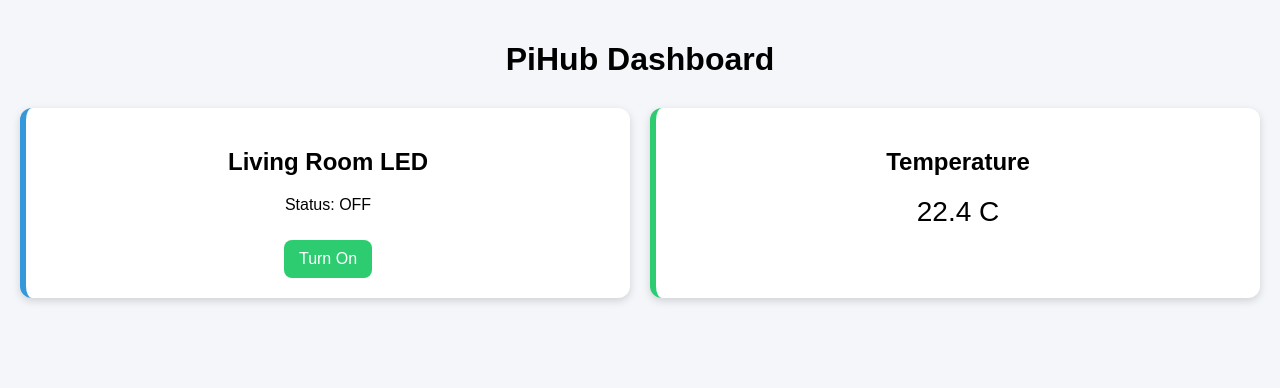
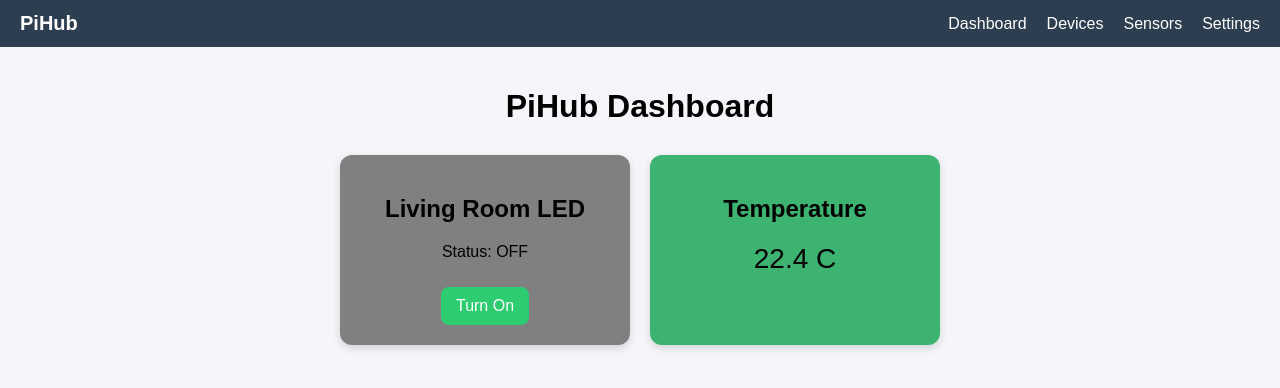
Before and after one commit to Tremainm/PiHub-FYP2025, a React (Create React App) app in the folder frontend/: page / in a window 1280 px wide. Shown: the top 388 px of the page. Built offline with nearby package versions, Linux system fonts and the light colour scheme.

Commit message:
Modified tile styling, added Menu bar template

```diff
--- a/frontend/package.json
+++ b/frontend/package.json
@@ -8,6 +8,7 @@
     "loader-utils": "3.2.1",
     "react": "18.2.0",
     "react-dom": "18.2.0",
+    "react-router-dom": "^7.9.5",
     "react-scripts": "5.0.1"
   },
   "devDependencies": {
--- a/frontend/src/App.js
+++ b/frontend/src/App.js
@@ -1,10 +1,13 @@
 import "./styles.css";
 import Dashboard from "./pages/Dashboard";
+import Navbar from "./components/Navbar";
+import { BrowserRouter as Router } from "react-router-dom";
 
 export default function App() {
   return (
-    <div>
+    <Router>
+      <Navbar />
       <Dashboard />
-    </div>
+    </Router>
   );
 }
--- /dev/null
+++ b/frontend/src/components/Navbar.css
@@ -0,0 +1,31 @@
+.navbar {
+  display: flex;
+  align-items: center;
+  justify-content: space-between;
+  background: #2c3e50;
+  padding: 12px 20px;
+  color: #fff;
+}
+
+.nav-logo {
+  font-size: 20px;
+  font-weight: bold;
+}
+
+.nav-links {
+  display: flex;
+  list-style: none;
+  gap: 20px;
+  margin: 0;
+}
+
+.nav-links a {
+  text-decoration: none;
+  color: #fff;
+  font-weight: 500;
+  transition: opacity 0.2s;
+}
+
+.nav-links a:hover {
+  opacity: 0.7;
+}
--- /dev/null
+++ b/frontend/src/components/Navbar.js
@@ -0,0 +1,18 @@
+import React from "react";
+import { Link } from "react-router-dom";
+import "./Navbar.css";
+
+export default function Navbar() {
+  return (
+    <nav className="navbar">
+      <div className="nav-logo">PiHub</div>
+
+      <ul className="nav-links">
+        <li><Link to="/">Dashboard</Link></li>
+        <li><Link to="/devices">Devices</Link></li>
+        <li><Link to="/sensors">Sensors</Link></li>
+        <li><Link to="/settings">Settings</Link></li>
+      </ul>
+    </nav>
+  );
+}
--- a/frontend/src/styles.css
+++ b/frontend/src/styles.css
@@ -14,12 +14,15 @@ h1 {
 }
 
 .tile-grid {
-  display: grid;
+  display: flex;
+  flex-wrap: wrap;
   gap: 20px;
-  grid-template-columns: repeat(auto-fit, minmax(200px, 1fr));
+  justify-content: center;
 }
 
 .tile {
+  flex: 0 1 250px;   /* flex-grow=0, flex-shrink=1, base size 250px */
+  max-width: 250px;
   background: #ffffff;
   border-radius: 12px;
   padding: 20px;
@@ -27,12 +30,16 @@ h1 {
   text-align: center;
 }
 
+.tile:hover {
+  transform: scale(1.05);
+}
+
 .device-tile {
-  border-left: 6px solid #3498db;
+  background: gray;
 }
 
 .sensor-tile {
-  border-left: 6px solid #2ecc71;
+  background: mediumseagreen;
 }
 
 button {
```
Also changed, not shown: 1 other file (tests, documents, lock files or other folders).
